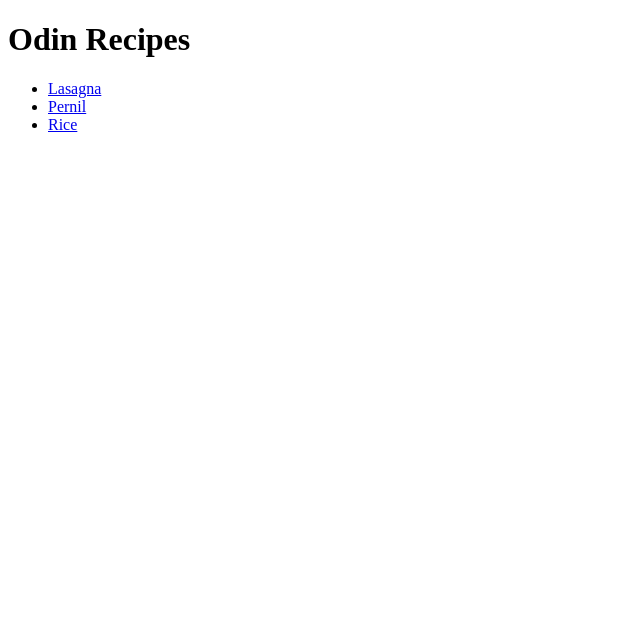
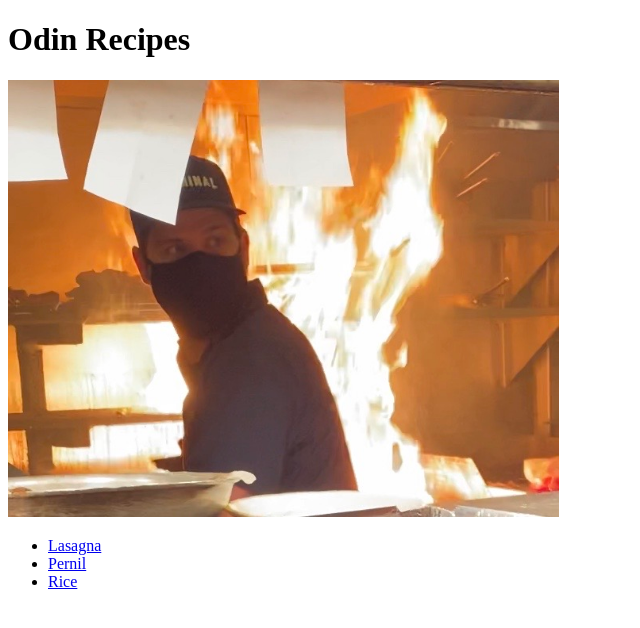
Before and after one commit to haghands/odin-recipes, a plain HTML site: page index.html in a window 1280 px wide. Shown: the whole page, without its empty margins (0-640 px from the left). Drawn offline with Linux system fonts and the light colour scheme.

Commit message:
Edit index.html add cn8DWCu.jpeg

```diff
--- a/index.html
+++ b/index.html
@@ -6,6 +6,7 @@
     </head>
     <body>
         <h1>Odin Recipes</h1>
+        <img src="cn8DWCu.jpeg" width='551'>
         <ul>
             <li><a href="./recipes/lasagna.html">Lasagna</a></li>
             <li><a href="./recipes/pernil.html">Pernil</a></li>
```
Also changed, not shown: cn8DWCu.jpeg (added).
